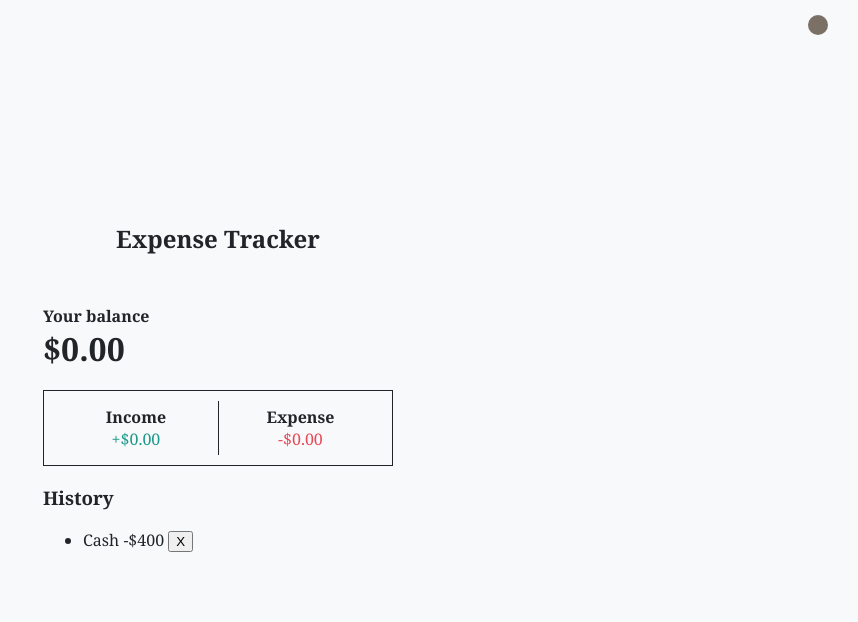
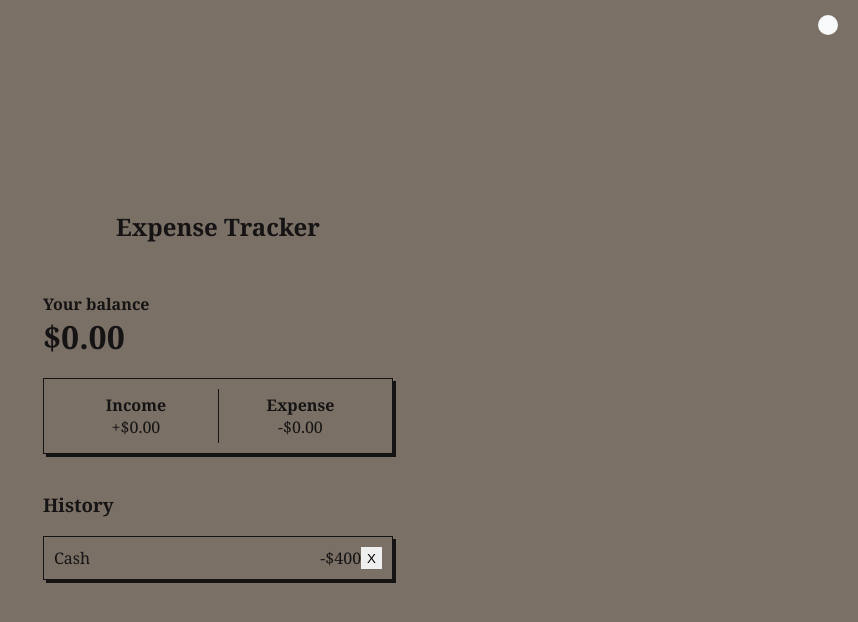
Before and after one commit to hlorellium/expense-tracker, a React (Create React App) app in the folder client/: page / in a window 1280 px wide. Shown: the top 622 px of the page, without its empty margins (422-1280 px from the left). Built offline with nearby package versions, Linux system fonts and the light colour scheme.

Commit message:
Added transaction list UI

```diff
--- a/client/src/App.js
+++ b/client/src/App.js
@@ -7,21 +7,22 @@ import { TransactionList } from './components/TransactionList';
 import {
     Wrapper,
     Container,
-    theme,
+    darkTheme,
     lightTheme,
     ThemeSwitchBtn,
 } from './styled-components';
 import { ThemeProvider } from 'styled-components';
 
+
 const App = () => {
-    const [currentTheme, setCurrentTheme] = useState(lightTheme);
+    const [currentTheme, setCurrentTheme] = useState(localStorage.getItem('currentTheme') || darkTheme);
     return (
         <ThemeProvider theme={currentTheme}>
             <Wrapper>
                 <ThemeSwitchBtn
                     onClick={() =>
                         setCurrentTheme((currentTheme) =>
-                            currentTheme === theme ? lightTheme : theme
+                            currentTheme === darkTheme ? lightTheme : darkTheme
                         )
                     }
                 />
--- a/client/src/components/TransactionList.js
+++ b/client/src/components/TransactionList.js
@@ -1,12 +1,17 @@
-import React from 'react'
+import React from 'react';
+import { TransactionListStyles } from '../styled-components';
 
 export const TransactionList = () => {
     return (
-        <div>
+        <TransactionListStyles>
             <h3>History</h3>
             <ul className="transactionList">
-        <li className="minus">Cash <span>-$400</span> <button class="deleteBtn">X</button></li>
+                <li className="minus">
+                    <span className="moneyText">Cash</span>
+                    <span>-$400</span>
+                    <button class="deleteBtn">X</button>
+                </li>
             </ul>
-        </div>
-    )
-}
+        </TransactionListStyles>
+    );
+};
--- a/client/src/styled-components.js
+++ b/client/src/styled-components.js
@@ -11,6 +11,7 @@ export const Wrapper = styled.div`
     h2 {
         font-weight: bold;
     }
+    transition: background-color 0.3s ease-out;
 `;
 
 export const Container = styled.div`
@@ -30,9 +31,12 @@ export const BudgetContainer = styled.div`
     border: 1px solid ${(props) => props.theme.text_color};
     padding: 10px;
     transition: 0.2s ease-in-out;
+    box-shadow: 3px 3px ${(props) => props.theme.box_shadow_color};
+
     :hover {
-        background-color: ${(props) => props.theme.bg_darker};
         transition: 0.2s ease-in-out;
+      background-color: ${(props) => props.theme.bg_second};
+
     }
     h4 {
         margin: 5px 20px 0 20px;
@@ -64,24 +68,59 @@ export const ThemeSwitchBtn = styled.div`
     border-radius: 100%;
     position: absolute;
     top: 15px;
-    right: 30px;
+    right: 20px;
+    transition: background-color 0.2s ease-out;
     cursor: pointer;
+
 `;
 
+export const TransactionListStyles = styled.div`
+    display: flex;
+    flex-direction: column;
+    margin-top: 20px;
+    ul {
+        list-style: none;
+        display: flex;
+        flex-direction: column;
+        padding: 0;
+        margin: 0;
+    }
+    li {
+        display: flex;
+        padding: 10px;
+        border: 1px solid ${(props) => props.theme.text_color};
+        box-shadow: 3px 3px ${(props) => props.theme.box_shadow_color};
+    }
+      transition: 0.2s ease-in-out;
+    li:hover {
+        transition: 0.2s ease-in-out;
 
+      background-color: ${(props) => props.theme.bg_second};
+    }
+    .moneyText {
+        flex-grow: 1;
+    }
+    .deleteBtn {
+        outline: none;
+        border: none;
+    }
+`;
 
-export const theme = {
+export const darkTheme = {
     bg: '#7A7066',
-    bg_darker: '#756b62',
+    bg_second: '#857A6F',
     text_color: '#151314',
     income_text: '#151314',
     expense_text: '#151314',
+    box_shadow_color: '#151314',
 };
 
 export const lightTheme = {
     bg: '#F8F9FA',
-    bg_darker: '#e9ecef',
+    bg_second: '#fff',
     text_color: '#212529',
     income_text: '#1B998B',
     expense_text: '#E84855',
+    box_shadow_color: '#968896',
+
 };
```
